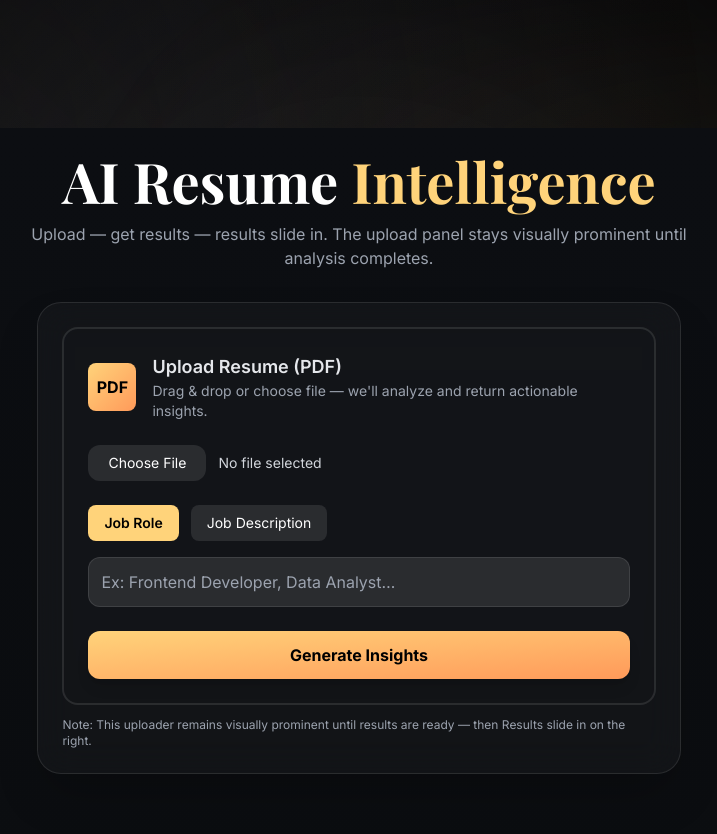
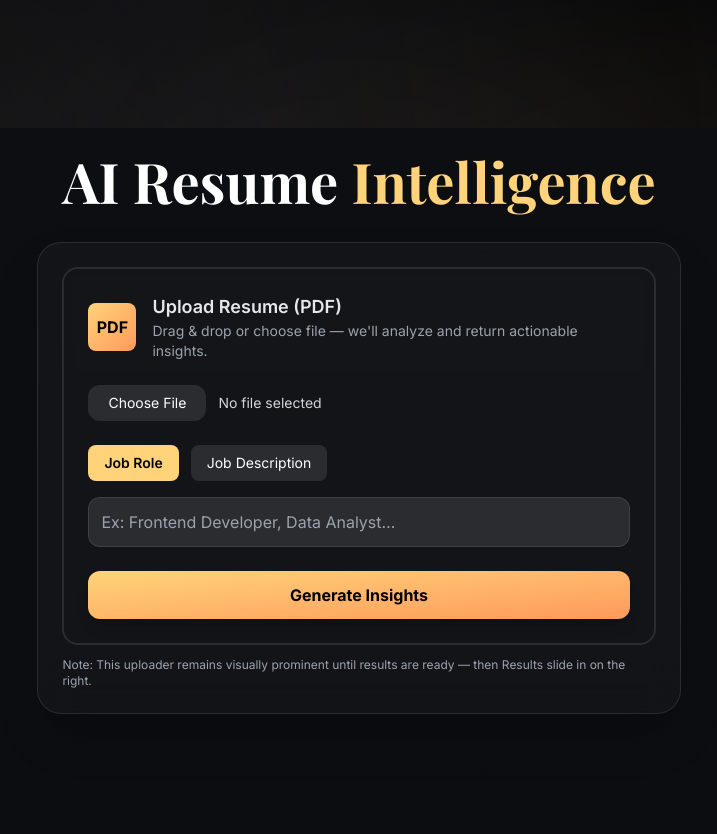
Before and after one commit to wndrthndr/CVision, a Next.js app in the folder client/: page / in a window 1280 px wide. Shown: the top 834 px of the page, without its empty margins (281-998 px from the left). Built offline with nearby package versions, Linux system fonts and the light colour scheme.

Commit message:
Update page.jsx

```diff
--- a/client/app/page.jsx
+++ b/client/app/page.jsx
@@ -41,7 +41,6 @@ export default function UploadPage() {
             transition={{ delay: 0.12 }}
             className="text-gray-400 mt-3 max-w-2xl mx-auto"
           >
-            Upload — get results — results slide in. The upload panel stays visually prominent until analysis completes.
           </motion.p>
         </header>
 
```
